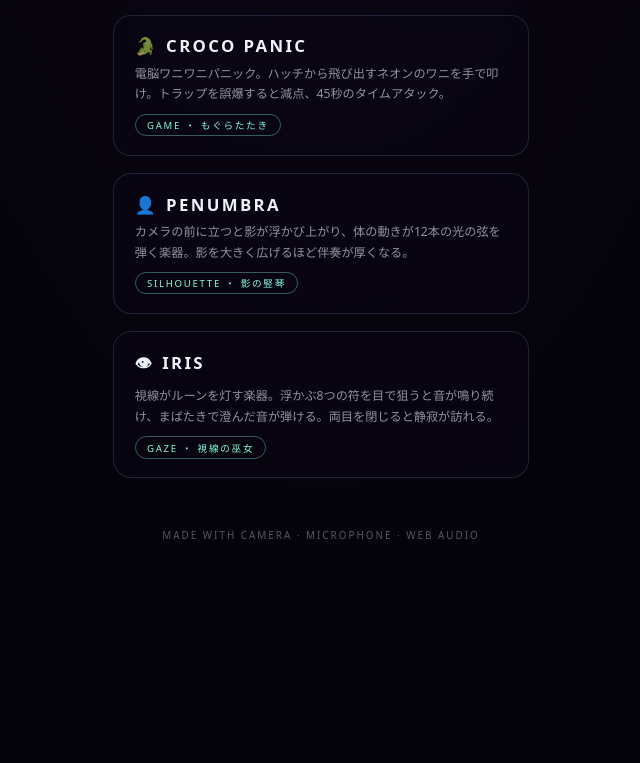
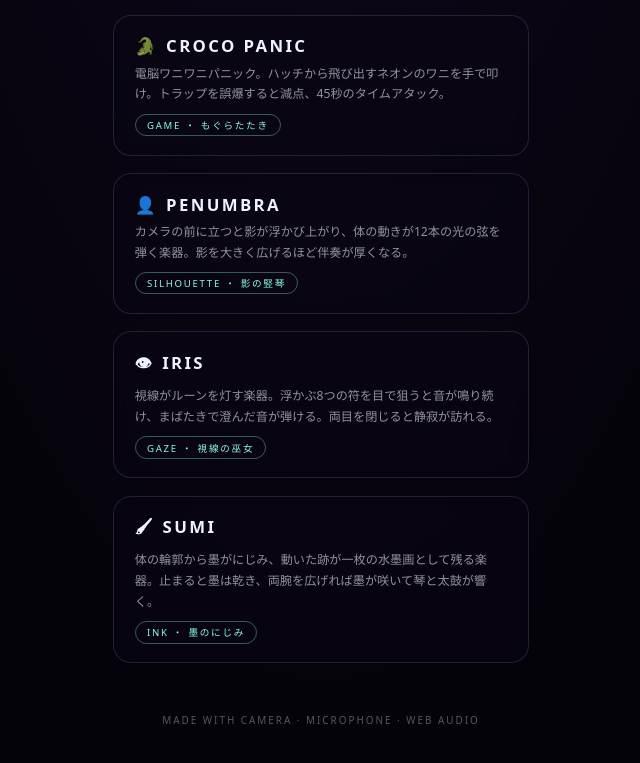
Before and after one commit to apaapaapaapaapa2006-source/Oto, a plain HTML site: page index.html in a window 1280 px wide. Shown: the part 1476-2239 px from the top of the page, without its empty margins (319-959 px from the left). Before the commit the page ends 2070 px from the top, so only its background shows below. Drawn offline with Linux system fonts and the light colour scheme.

Commit message:
Add SUMI card to landing page

```diff
--- a/index.html
+++ b/index.html
@@ -123,6 +123,11 @@
       <div class="desc">視線がルーンを灯す楽器。浮かぶ8つの符を目で狙うと音が鳴り続け、まばたきで澄んだ音が弾ける。両目を閉じると静寂が訪れる。</div>
       <div class="tag">GAZE ・ 視線の巫女</div>
     </a>
+    <a class="card" href="sumi/">
+      <div class="name"><span>🖌</span>SUMI</div>
+      <div class="desc">体の輪郭から墨がにじみ、動いた跡が一枚の水墨画として残る楽器。止まると墨は乾き、両腕を広げれば墨が咲いて琴と太鼓が響く。</div>
+      <div class="tag">INK ・ 墨のにじみ</div>
+    </a>
   </main>
 
   <footer>MADE WITH CAMERA · MICROPHONE · WEB AUDIO</footer>
```
